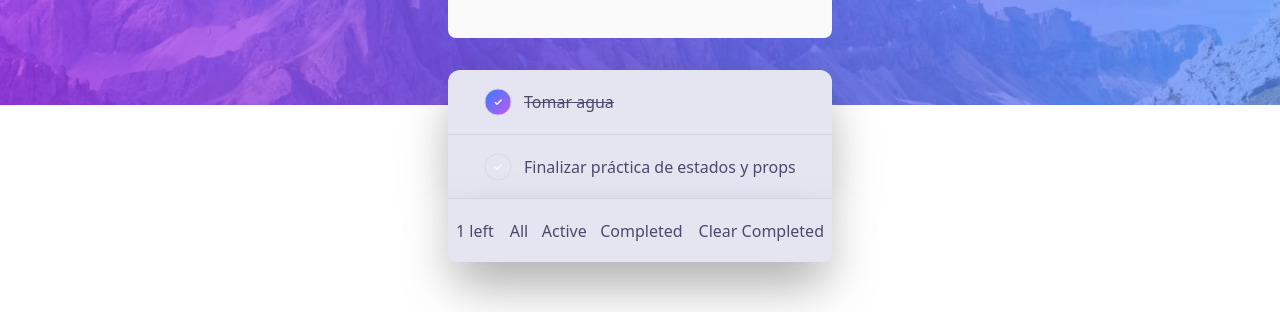
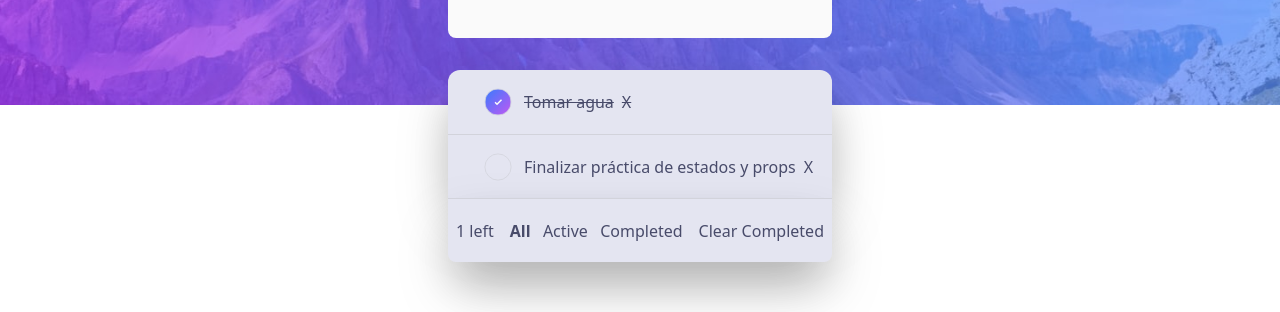
Before and after one commit to JestyUY/To-Do-list-Senpai, a React (Vite) app: page / in a window 1280 px wide. Shown: the part 162-474 px from the top of the page. Built offline with nearby package versions, Linux system fonts and the light colour scheme; a web font is replaced by a local one.

Commit message:
updates on buttons, app nearly finish

```diff
--- a/src/checkButton/checkButton.jsx
+++ b/src/checkButton/checkButton.jsx
@@ -1,16 +1,13 @@
-const checkLogo = <svg className="" xmlns="http://www.w3.org/2000/svg" width="11" height="9"><path fill="none" stroke="#FaFaFa" strokeWidth="2" d="M1 4.304L3.696 7l6-6"/></svg>
 // eslint-disable-next-line react/prop-types
-function CheckButton ({gradient,onClick }) {
-
-
-
-
-
-
-    return(
-        <button onClick={onClick} className={` border border-lightGrayishBlue hover:border-veryDarkGrayishBlue  my-auto scale-75 h-9 w-9 items-center flex justify-center rounded-full   ${gradient}  `}>{checkLogo}</button>
-    )
+function CheckButton({ gradient, onClick, logo }) {
+  return (
+    <button
+      onClick={onClick}
+      className={` border border-lightGrayishBlue hover:border-veryDarkGrayishBlue  my-auto scale-75 h-9 w-9 items-center flex justify-center rounded-full   ${gradient}  `}
+    >
+      {logo}
+    </button>
+  );
 }
 
-
-export default CheckButton
+export default CheckButton;
--- a/src/input/input.jsx
+++ b/src/input/input.jsx
@@ -1,11 +1,21 @@
 // import { useState } from "react"
 
-import { useEffect, useState } from "react";
+import { useState } from "react";
 import { v4 as uuidv4 } from "uuid";
 import CheckButton from "../checkButton/checkButton";
+const checkLogo = (
+  <svg className="" xmlns="http://www.w3.org/2000/svg" width="11" height="9">
+    <path
+      fill="none"
+      stroke="#FaFaFa"
+      strokeWidth="2"
+      d="M1 4.304L3.696 7l6-6"
+    />
+  </svg>
+);
 
 function Input() {
-  // const [initial, setInitial] = useState('')
+  const [initial, setInitial] = useState("");
   // const [completed, setCompleted] = useState(false)
   const [inputArray, setInputArray] = useState([
     { key: 1, task: "Tomar agua", isCompleted: true },
@@ -33,46 +43,53 @@ function Input() {
         ...inputArray,
       ];
       setInputArray(newValueOfArrays);
-
-      setNewInputArray(newValueOfArrays);
-      console.log(inputArray, newInputArray);
+      setInitial("");
     }
   }
 
-  const [newInputArray, setNewInputArray] = useState([...inputArray]);
+  const [filter, setFilter] = useState("all"); // all || completed || active
+
+  let visibleElements = inputArray;
+  if (filter === "completed") {
+    visibleElements = inputArray.filter((tarea) => tarea.isCompleted);
+  } else if (filter === "active") {
+    visibleElements = inputArray.filter((tarea) => !tarea.isCompleted);
+  }
   function changingStatus(index) {
-    const newArray = [...newInputArray];
+    const newArray = [...inputArray];
     newArray[index].isCompleted = !newArray[index].isCompleted;
-    setNewInputArray(newArray);
+    setInputArray(newArray);
   }
 
   function activeTask() {
-    const activeArray = inputArray.filter((ob) => ob.isCompleted === false);
-    setNewInputArray(activeArray);
+    setFilter("active");
   }
 
   function allTask() {
-    setNewInputArray(inputArray);
+    setFilter("all");
   }
   function completedTask() {
-    const completedArray = inputArray.filter((ob) => ob.isCompleted === true);
-    setNewInputArray(completedArray);
+    setFilter("completed");
   }
 
-  const [taskLeft, setTaskLeft] = useState(0);
-
-  useEffect(() => {
-    const taskLeftArray = newInputArray.filter(
-      (ob) => ob.isCompleted === false
-    );
-    setTaskLeft(taskLeftArray.length);
-  }, [newInputArray]);
+  let taskLeft = 0;
+  if (filter === "active") {
+    taskLeft = visibleElements.length;
+  } else if (filter === "completed") {
+    taskLeft = inputArray.length - visibleElements.length;
+  } else {
+    taskLeft = inputArray.filter((task) => !task.isCompleted).length;
+  }
 
   function clear() {
-    [...newInputArray].map((ob) => {
+    const newState = [...inputArray].map((ob) => {
       ob.isCompleted = false;
       return ob;
-    }, setInputArray(newInputArray));
+    });
+    setInputArray(newState);
+    if (filter === "completed") {
+      setFilter("all");
+    }
   }
 
   return (
@@ -81,14 +98,16 @@ function Input() {
         type="text"
         className="dark:text-LightGrayishBlueDM  text-veryDarkGrayishBlue w-full h-14 rounded-lg text-center bg-veryLightGray dark:bg-VeryDarkDesaturatedBlueDM"
         onKeyDown={inputClick}
+        onChange={(ev) => setInitial(ev.target.value)}
+        value={initial}
       />
       <ul className="dark:[&>li]:text-LightGrayishBlueDM [&>li]:text-veryDarkGrayishBlue shadow-2xl max-h-96 drop-shadow-2xl overflow-y-scroll [&>li]:flex  no-scrollbar w-full items-center flex flex-col  mt-8 dark:[&>li]:bg-VeryDarkDesaturatedBlueDM [&>li]:bg-veryLightGrayish [&>li]:w-full [&>li]:h-16 [&>li]: [&>li]:pl-8 [&>li]:content-center   [&>li:first-child]:rounded-t-xl  divide-y-[1px] divide-lightGrayishBlue dark:divide-VeryDarkGrayishBlueDM">
-        {newInputArray.map((ob, index) => (
+        {visibleElements.map((ob, index) => (
           <li
             key={index}
             className={
               ob.isCompleted
-                ? "line-through text-gray-400"
+                ? "line-through text-gray-400 shrink-0"
                 : "no-underline text-black shrink-0"
             }
           >
@@ -99,8 +118,24 @@ function Input() {
                   ? "bg-gradient-to-br from-brightBlue to-pinkGrad"
                   : ""
               }
+              logo={ob.isCompleted ? checkLogo : ""}
             />{" "}
             <span className="my-auto mx-2">{ob.task}</span>
+            <button
+              className=""
+              onClick={() => {
+                const newArray = inputArray.filter(
+                  (item) => item.key !== ob.key
+                );
+                console.log(newArray);
+
+                console.log(ob);
+                setInputArray(newArray);
+              }}
+            >
+              {" "}
+              X
+            </button>
           </li>
         ))}
       </ul>
@@ -108,13 +143,22 @@ function Input() {
       <div className="text-veryDarkGrayishBlue dark:text-LightGrayishBlueDM shadow-2xl  drop-shadow-2xl dark:bg-VeryDarkDesaturatedBlueDM  items-center   bg-veryLightGrayish w-full h-16  flex  [last-child]:rounded-b-xl border-t-[1px] border-lightGrayishBlue dark:border-VeryDarkGrayishBlueDM rounded-b-lg justify-evenly gap-4">
         <span className="ml-2"> {`${taskLeft} left`}</span>
         <div className="md:flex h-full justify-between grow max-w-xs hidden">
-          <button className="" onClick={allTask}>
+          <button
+            className={filter === "all" ? "font-black " : ""}
+            onClick={allTask}
+          >
             All
           </button>
-          <button className="" onClick={activeTask}>
+          <button
+            className={filter === "active" ? "font-black " : ""}
+            onClick={activeTask}
+          >
             Active
           </button>
-          <button className="" onClick={completedTask}>
+          <button
+            className={filter === "completed" ? "font-black " : ""}
+            onClick={completedTask}
+          >
             Completed
           </button>
         </div>
@@ -127,13 +171,22 @@ function Input() {
       </div>
 
       <div className=" mt-5 grow md:hidden  text-veryDarkGrayishBlue dark:text-LightGrayishBlueDM shadow-2xl  drop-shadow-2xl dark:bg-VeryDarkDesaturatedBlueDM  items-center  bg-veryLightGrayish w-full h-16  flex  border-t-[1px] border-lightGrayishBlue dark:border-VeryDarkGrayishBlueDM rounded-lg justify-evenly ">
-        <button className="" onClick={allTask}>
+        <button
+          className={filter === "all" ? "font-black " : ""}
+          onClick={allTask}
+        >
           All
         </button>
-        <button className="" onClick={activeTask}>
+        <button
+          className={filter === "active" ? "font-black " : ""}
+          onClick={activeTask}
+        >
           Active
         </button>
-        <button className="" onClick={completedTask}>
+        <button
+          className={filter === "completed" ? "font-black " : ""}
+          onClick={completedTask}
+        >
           Completed
         </button>
       </div>
```
